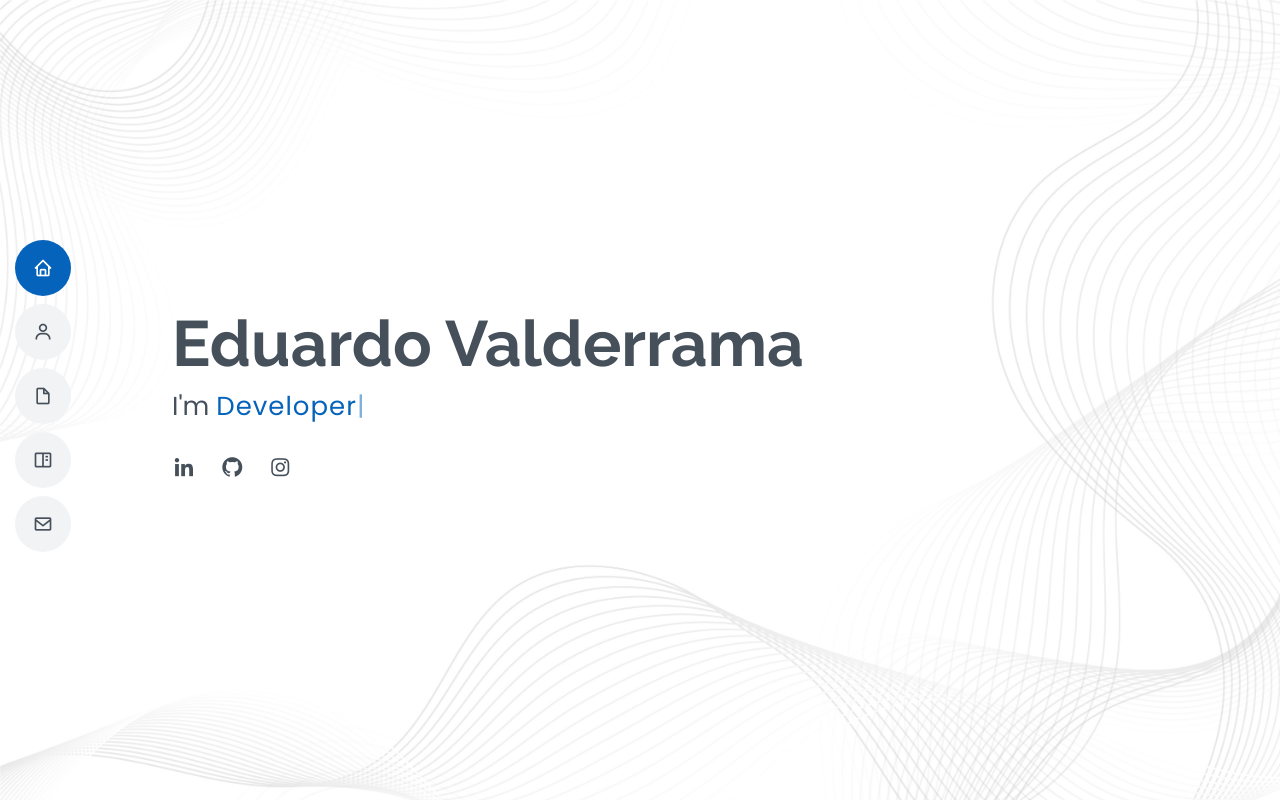
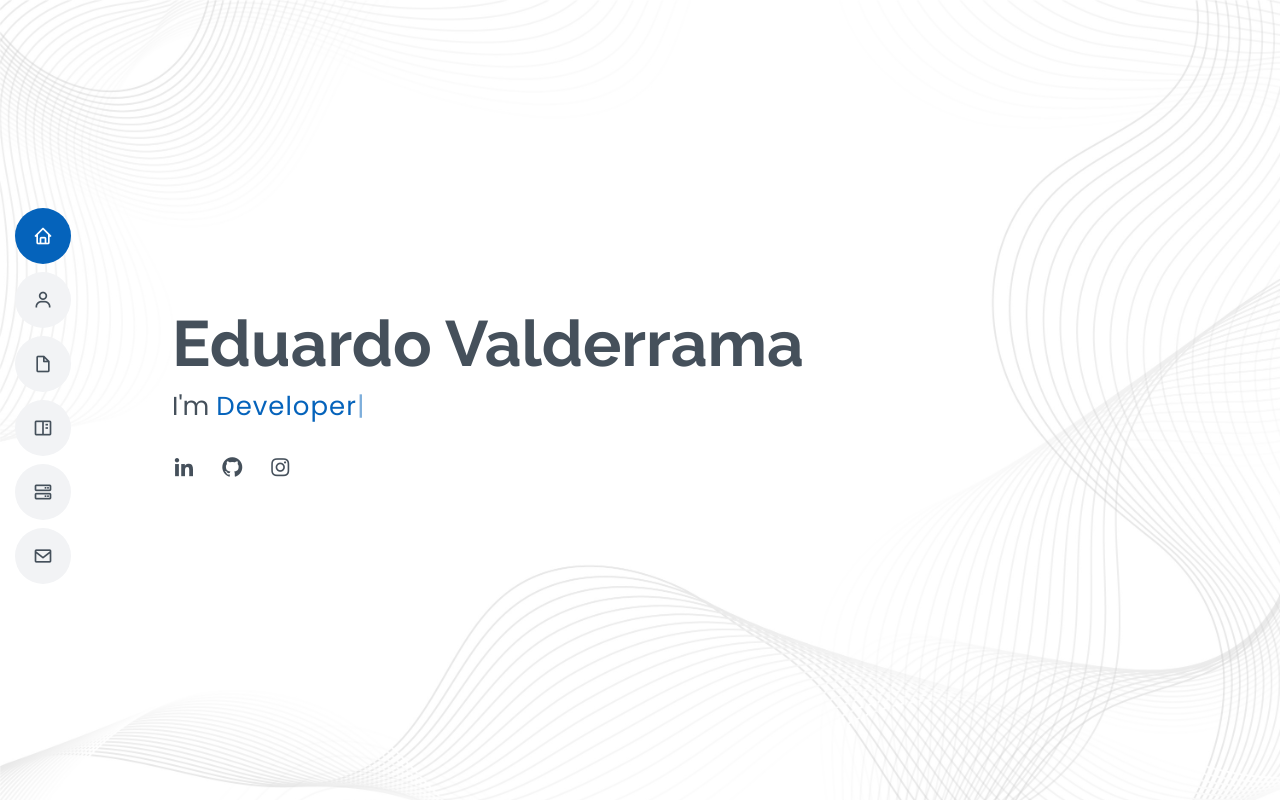
Before and after one commit to Eduval84/Portafolio, a plain HTML site: page index.html in a window 1280 px wide. Shown: the top 802 px of the page. Drawn offline with Linux system fonts and the light colour scheme.

Commit message:
added testimonials button

```diff
--- a/index.html
+++ b/index.html
@@ -41,7 +41,7 @@
           <li><a href="#about" class="nav-link scrollto"><i class="bx bx-user"></i> <span>About</span></a></li>
           <li><a href="#resume" class="nav-link scrollto"><i class="bx bx-file-blank"></i> <span>Resume</span></a></li>
           <li><a href="#portfolio" class="nav-link scrollto"><i class="bx bx-book-content"></i> <span>Portfolio</span></a></li>
-          <!--<li><a href="#services" class="nav-link scrollto"><i class="bx bx-server"></i> <span>Services</span></a></li>-->
+          <li><a href="#testimonials" class="nav-link scrollto"><i class="bx bx-server"></i> <span>testimonials</span></a></li>
           <li><a href="#contact" class="nav-link scrollto"><i class="bx bx-envelope"></i> <span>Contact</span></a></li>
         </ul>
       </nav>
```
